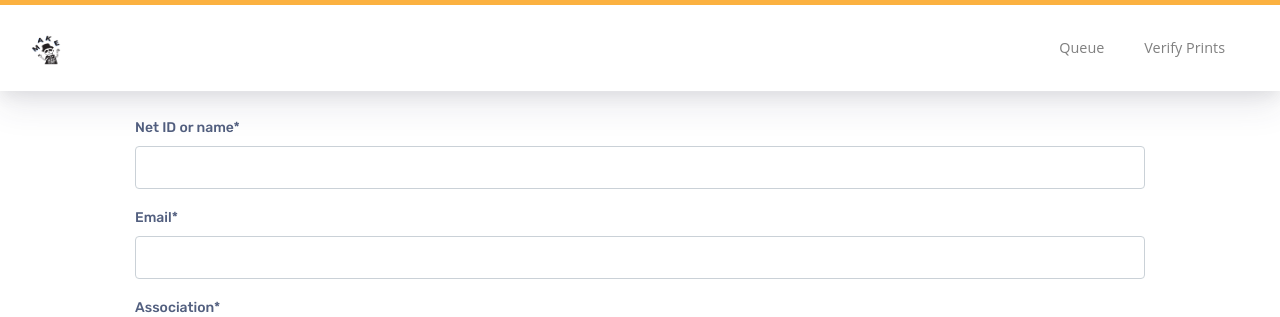
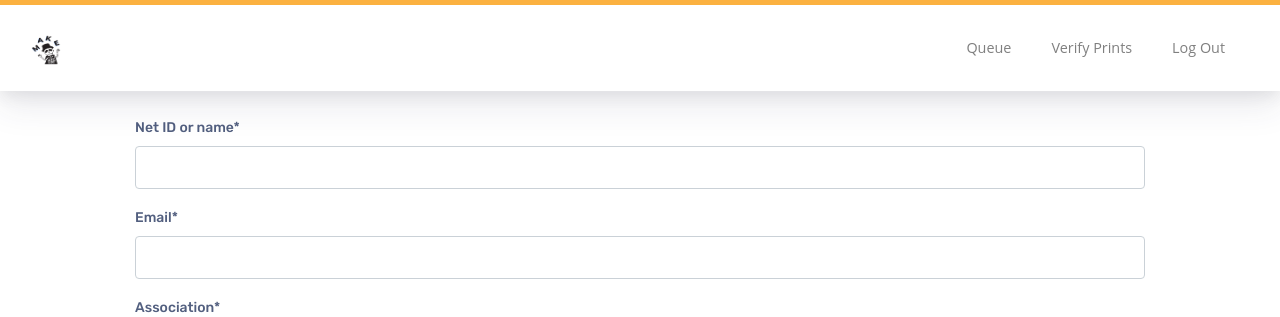
Before and after one commit to zseverino/pyNTakeApp, a Django app: page /employeeIntake/ in a window 1280 px wide. Shown: the top 317 px of the page. Run offline with Django 3.2, Linux system fonts and the light colour scheme; the visitor is signed in with stand-in values (Sample User, id 1); data that the repository does not hold is empty; parts of the project's set-up code (start-up, migrations or seed data) failed here and were passed over; some libraries are stand-ins or nearby versions.

Commit message:
Added Logout button to navbar

```diff
--- a/printList/templates/employeeIndex.html
+++ b/printList/templates/employeeIndex.html
@@ -55,6 +55,9 @@
                         </li>
                         <li class="nav-item">
                             <a class="nav-link" href="/employeeVerifyIndex">Verify Prints</a>
+                        </li>
+                        <li class="nav-item">
+                            <a class="nav-link" href="/accounts/logout">Log Out</a>
                         </li>
                     </ul>
                 </div>
--- a/printList/templates/employeeIntake.html
+++ b/printList/templates/employeeIntake.html
@@ -57,6 +57,9 @@
                         <li class="nav-item">
                             <a class="nav-link" href="/employeeVerifyIndex">Verify Prints</a>
                         </li>
+                        <li class="nav-item">
+                            <a class="nav-link" href="/accounts/logout">Log Out</a>
+                        </li>
                     </ul>
                 </div>
             </div>
--- a/printList/templates/employeeVerifyIndex.html
+++ b/printList/templates/employeeVerifyIndex.html
@@ -55,6 +55,9 @@
                         </li>
                         <li class="nav-item">
                             <a class="nav-link" href="/employeeVerifyIndex">Verify Prints</a>
+                        </li>
+                        <li class="nav-item">
+                            <a class="nav-link" href="/accounts/logout">Log Out</a>
                         </li>
                     </ul>
                 </div>
```
